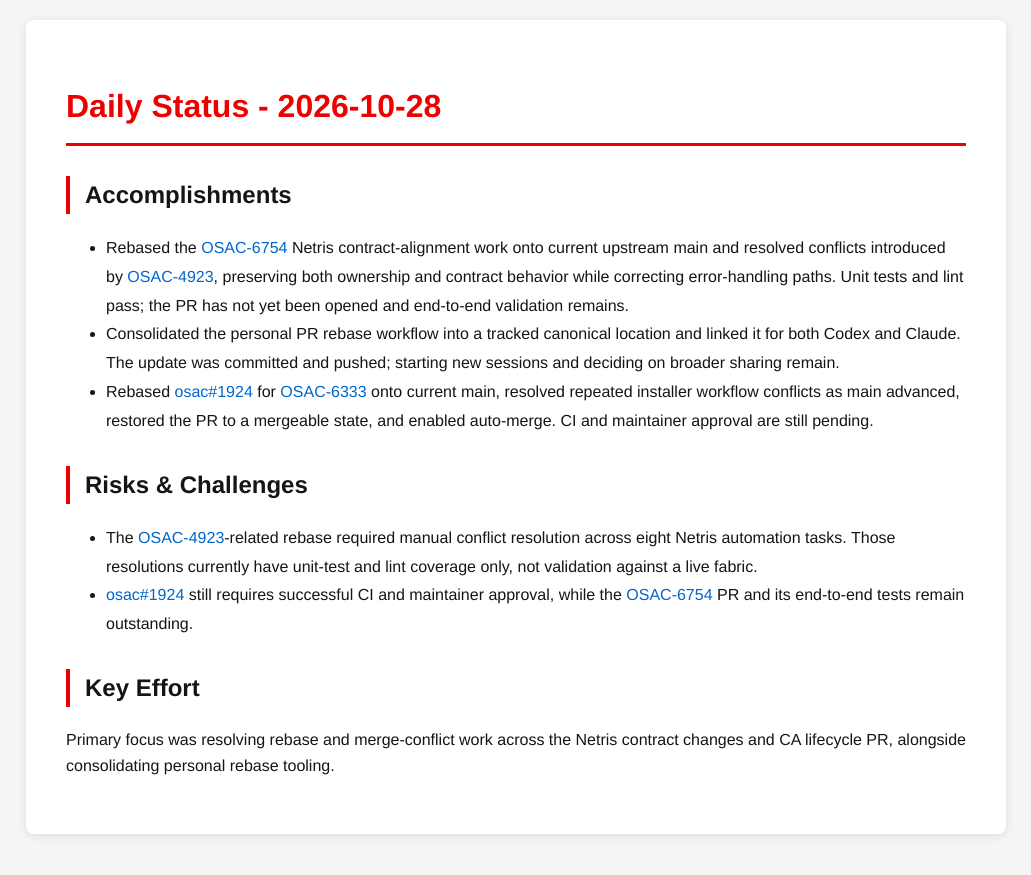
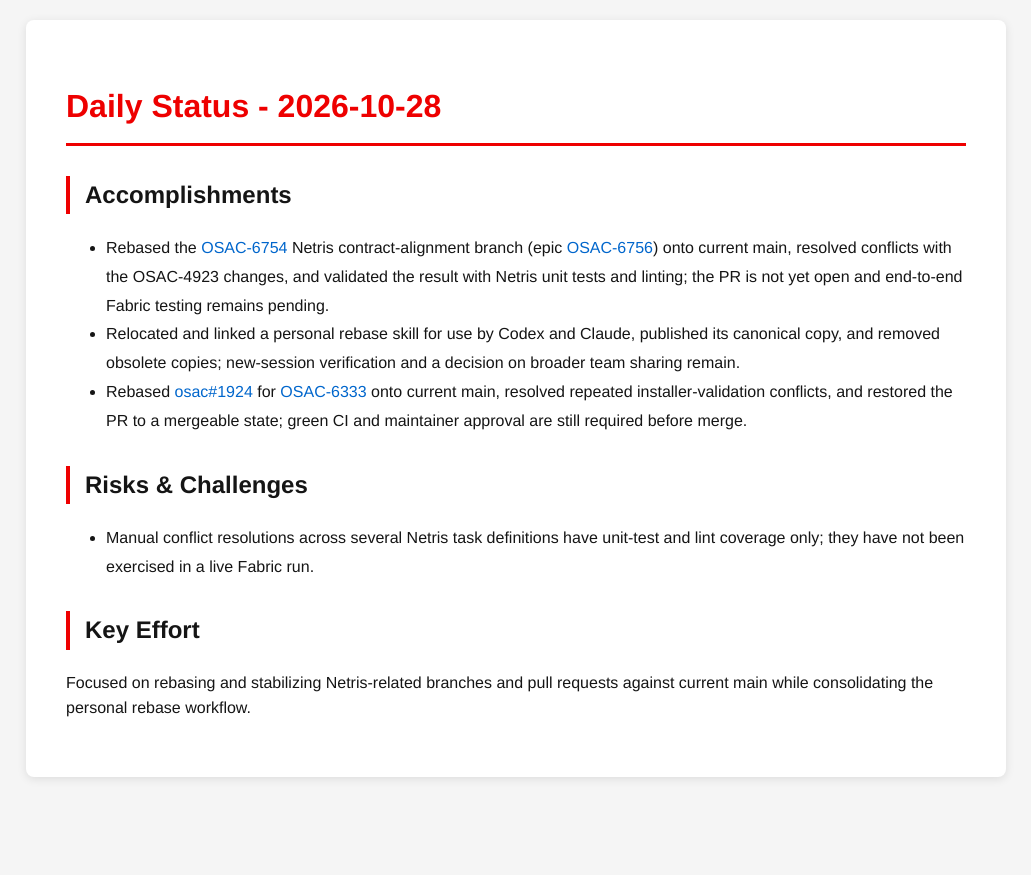
Before and after one commit to tzvatot/daily-status, a Jekyll site: the page built from 2026-10-28.md, in a window 1280 px wide. Shown: the top 875 px of the page, without its empty margins (124-1155 px from the left). Built offline with Jekyll 4.4.1, drawn with Linux system fonts in a browser that asks for light colours.

Commit message:
Daily status update - 2026-10-28

```diff
--- a/2026-10-28.md
+++ b/2026-10-28.md
@@ -7,13 +7,12 @@
 # Daily Status - 2026-10-28
 
 ## Accomplishments
-- Rebased the [OSAC-6754](https://redhat.atlassian.net/browse/OSAC-6754) Netris contract-alignment work onto current upstream main and resolved conflicts introduced by [OSAC-4923](https://redhat.atlassian.net/browse/OSAC-4923), preserving both ownership and contract behavior while correcting error-handling paths. Unit tests and lint pass; the PR has not yet been opened and end-to-end validation remains.
-- Consolidated the personal PR rebase workflow into a tracked canonical location and linked it for both Codex and Claude. The update was committed and pushed; starting new sessions and deciding on broader sharing remain.
-- Rebased [osac#1924](https://github.com/osac-project/osac/pull/1924) for [OSAC-6333](https://redhat.atlassian.net/browse/OSAC-6333) onto current main, resolved repeated installer workflow conflicts as main advanced, restored the PR to a mergeable state, and enabled auto-merge. CI and maintainer approval are still pending.
+- Rebased the [OSAC-6754](https://redhat.atlassian.net/browse/OSAC-6754) Netris contract-alignment branch (epic [OSAC-6756](https://redhat.atlassian.net/browse/OSAC-6756)) onto current main, resolved conflicts with the OSAC-4923 changes, and validated the result with Netris unit tests and linting; the PR is not yet open and end-to-end Fabric testing remains pending.
+- Relocated and linked a personal rebase skill for use by Codex and Claude, published its canonical copy, and removed obsolete copies; new-session verification and a decision on broader team sharing remain.
+- Rebased [osac#1924](https://github.com/osac-project/osac/pull/1924) for [OSAC-6333](https://redhat.atlassian.net/browse/OSAC-6333) onto current main, resolved repeated installer-validation conflicts, and restored the PR to a mergeable state; green CI and maintainer approval are still required before merge.
 
 ## Risks & Challenges
-- The [OSAC-4923](https://redhat.atlassian.net/browse/OSAC-4923)-related rebase required manual conflict resolution across eight Netris automation tasks. Those resolutions currently have unit-test and lint coverage only, not validation against a live fabric.
-- [osac#1924](https://github.com/osac-project/osac/pull/1924) still requires successful CI and maintainer approval, while the [OSAC-6754](https://redhat.atlassian.net/browse/OSAC-6754) PR and its end-to-end tests remain outstanding.
+- Manual conflict resolutions across several Netris task definitions have unit-test and lint coverage only; they have not been exercised in a live Fabric run.
 
 ## Key Effort
-Primary focus was resolving rebase and merge-conflict work across the Netris contract changes and CA lifecycle PR, alongside consolidating personal rebase tooling.
+Focused on rebasing and stabilizing Netris-related branches and pull requests against current main while consolidating the personal rebase workflow.
```
